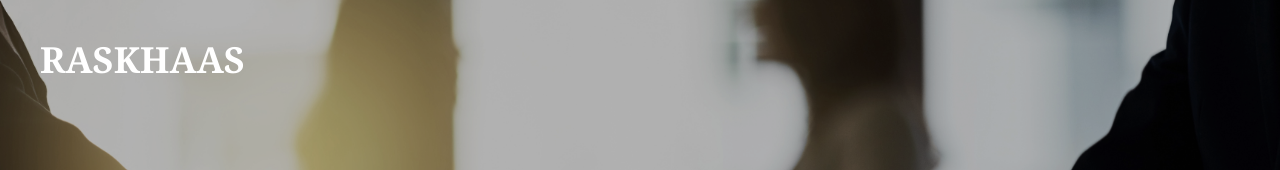
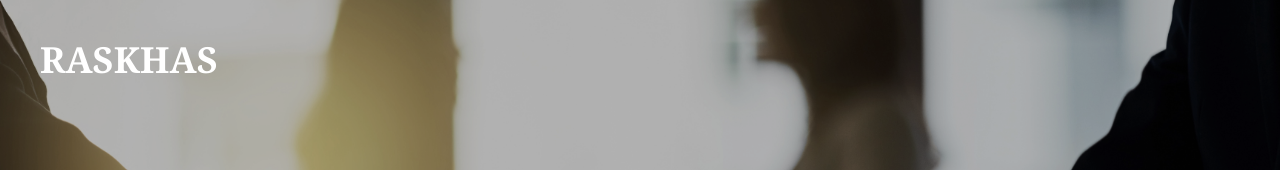
Before and after one commit to DiamondOre-Consulting/RasKhaas, a React (Vite) app in the folder Client/: page / in a window 1280 px wide. Shown: the top 170 px of the page. Built offline with nearby package versions, Linux system fonts and the light colour scheme; a web font is replaced by a local one.

Commit message:
update naming

```diff
--- a/Client/src/Components/Admin/Sidebar.jsx
+++ b/Client/src/Components/Admin/Sidebar.jsx
@@ -11,7 +11,7 @@ const Sidebar = () => {
           aria-label="Sidebar"
         >
           <div class="h-full px-3 py-4 overflow-y-auto ">
-            <h1 className="text-2xl p-4 font-serif text-[#2c7f75] mb-10 ">RASKHAAS</h1>
+            <h1 className="text-2xl p-4 font-serif text-[#2c7f75] mb-10 ">RASKHAS</h1>
             <ul class="space-y-4 font-medium">
               <li className=" shadow-lg rounded-md ">
                 <Link
--- a/Client/src/Pages/Hero.jsx
+++ b/Client/src/Pages/Hero.jsx
@@ -8,7 +8,7 @@ const Hero = () => {
 
       <img src={heroimg} alt="Hero" className="w-full h-screen object-cover" />
 <div className="bg-black opacity-30 absolute inset-0"></div>
-<div className="absolute top-0 p-10 text-4xl  z-40 text-white font-bold font-serif">RASKHAAS</div>
+<div className="absolute top-0 p-10 text-4xl  z-40 text-white font-bold font-serif">RASKHAS</div>
       <div className="absolute top-0 left-0 w-full h-full flex flex-col items-center justify-center text-center px-4">
         <p className="mainfont text-3xl md:text-5xl text-white uppercase">
           Meet our industry expert
```
